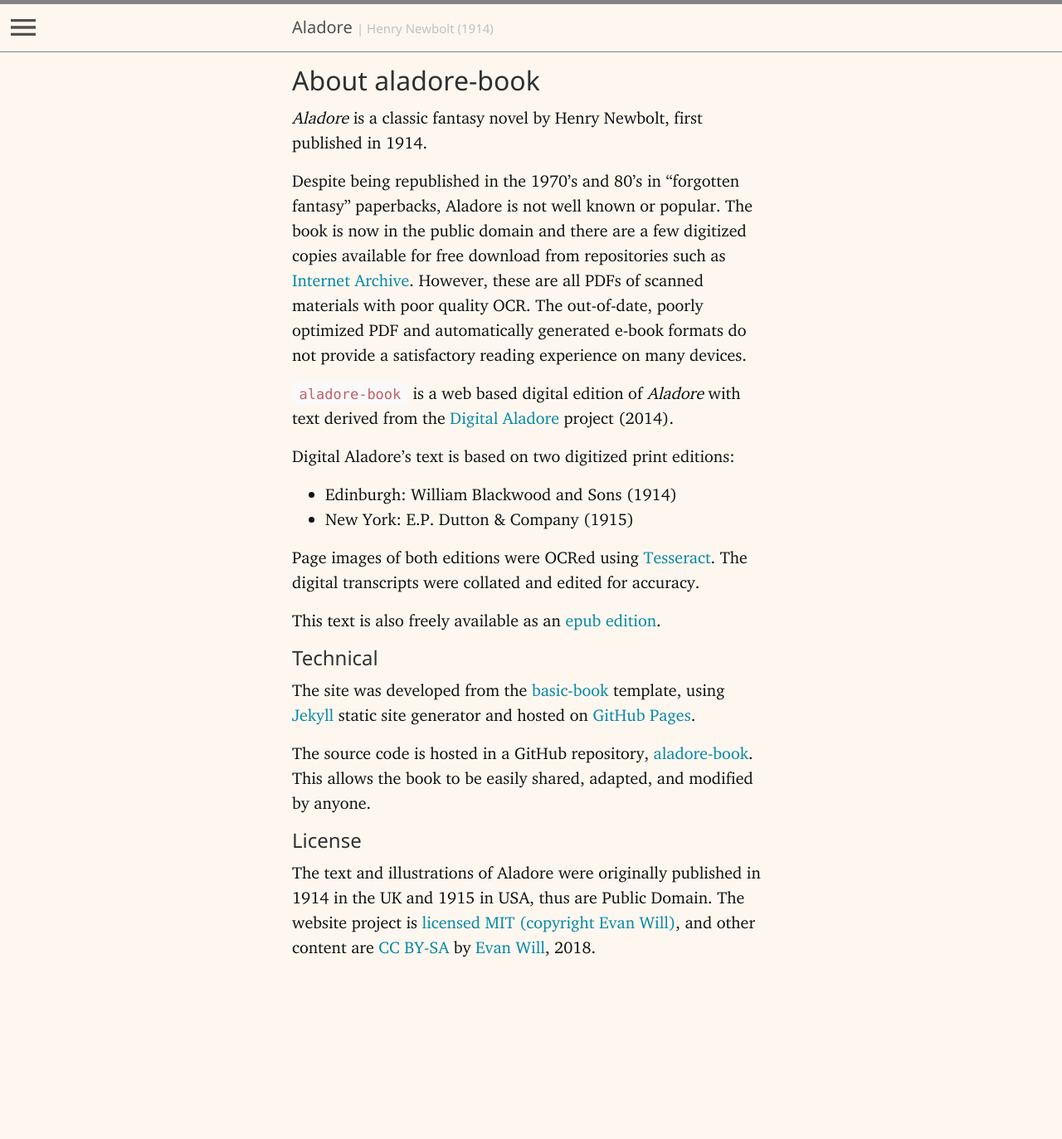
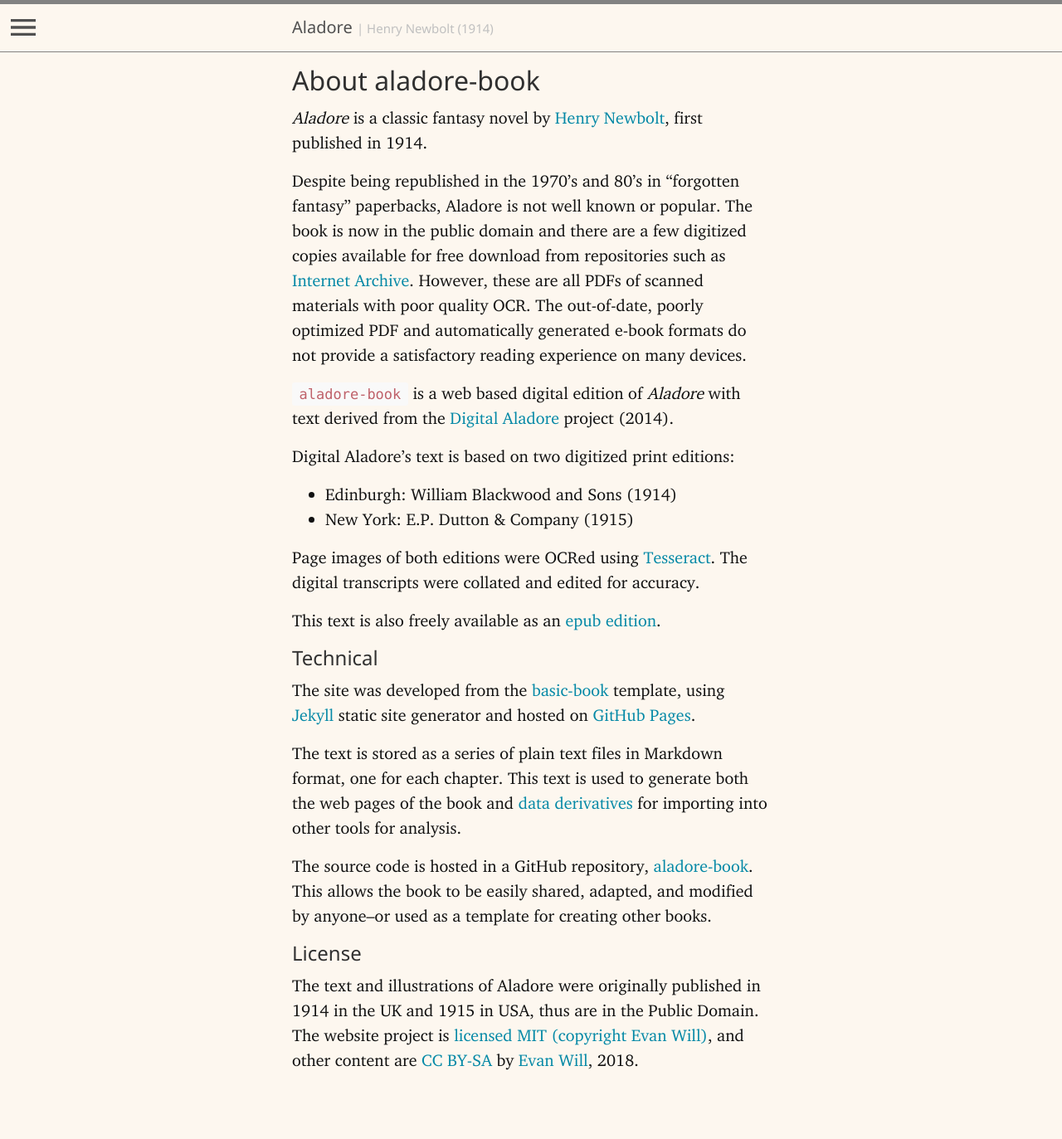
Before and after one commit to evanwill/aladore-book, a Jekyll site: the page built from about.md, in a window 1280 px wide. Shown: the whole page at 83% size. Built offline with Jekyll 4.4.1, drawn with Linux system fonts in a browser that asks for light colours; before the commit the page ends 1237 px from its top, so only the background shows below that.

Commit message:
tweak about

```diff
--- a/about.md
+++ b/about.md
@@ -3,7 +3,7 @@ title: About aladore-book
 layout: page
 ---
 
-*Aladore* is a classic fantasy novel by Henry Newbolt, first published in 1914.
+*Aladore* is a classic fantasy novel by [Henry Newbolt](https://en.wikipedia.org/wiki/Henry_Newbolt), first published in 1914.
 
 Despite being republished in the 1970's and 80's in "forgotten fantasy" paperbacks, Aladore is not well known or popular.
 The book is now in the public domain and there are a few digitized copies available for free download from repositories such as [Internet Archive](https://archive.org/details/aladoren00newbuoft/page/n7).
@@ -26,10 +26,13 @@ This text is also freely available as an [epub edition](https://archive.org/deta
 
 The site was developed from the [basic-book](https://github.com/evanwill/basic-book) template, using [Jekyll](http://jekyllrb.com/) static site generator and hosted on [GitHub Pages](https://pages.github.com/).
 
+The text is stored as a series of plain text files in Markdown format, one for each chapter.
+This text is used to generate both the web pages of the book and [data derivatives]({{ `/data/' | absolute_url }}) for importing into other tools for analysis.
+
 The source code is hosted in a GitHub repository, [aladore-book]({{ site.github-repo }}).
-This allows the book to be easily shared, adapted, and modified by anyone.
+This allows the book to be easily shared, adapted, and modified by anyone--or used as a template for creating other books.
 
 ## License
 
-The text and illustrations of Aladore were originally published in 1914 in the UK and 1915 in USA, thus are Public Domain.
+The text and illustrations of Aladore were originally published in 1914 in the UK and 1915 in USA, thus are in the Public Domain.
 The website project is [licensed MIT (copyright Evan Will)](https://github.com/evanwill/aladore-book/blob/master/LICENSE), and other content are <a href="https://creativecommons.org/licenses/by-sa/4.0/" target="_blank" >CC BY-SA</a> by [Evan Will](https://github.com/evanwill), {{ site.site-date }}.
```
Also changed, not shown: data/index.md (+5 -1 lines).
